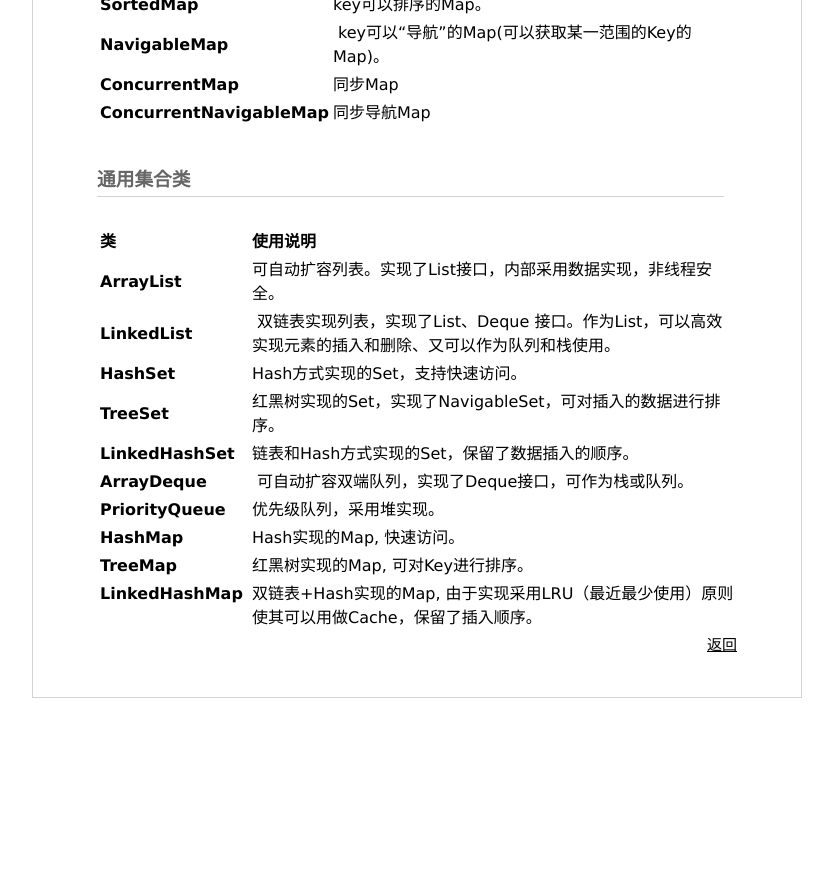
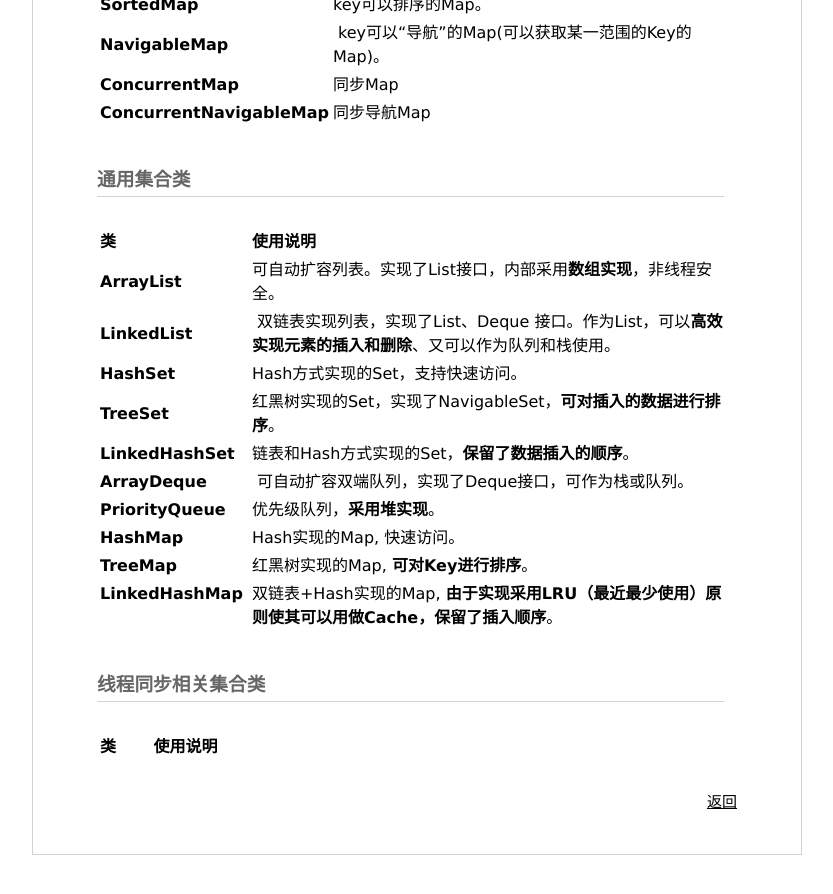
Before and after one commit to chufengma/blog, a Jekyll site: the page built from _posts/2017-11-01-Java集合框架大纲.md, in a window 1280 px wide and 900 px high, scrolled down 1183 px. Shown: the top 894 px of the window, without its empty margins (224-1057 px from the left). Built offline with Jekyll 4.4.1, drawn with Linux system fonts in a browser that asks for light colours; our own code applies the rules of GitHub Pages for plain Markdown files; before the commit the page ends 1945 px from its top, so only the background shows below that.

Commit message:
Update 2017-11-01-Java集合框架大纲.md

```diff
--- a/_posts/2017-11-01-Java集合框架大纲.md
+++ b/_posts/2017-11-01-Java集合框架大纲.md
@@ -29,13 +29,20 @@
 
 | 类          | 使用说明 |
 | :---------- |:-------------|
-| **ArrayList**      | 可自动扩容列表。实现了List接口，内部采用数据实现，非线程安全。|
-| **LinkedList**     | 双链表实现列表，实现了List、Deque 接口。作为List，可以高效实现元素的插入和删除、又可以作为队列和栈使用。|
+| **ArrayList**      | 可自动扩容列表。实现了List接口，内部采用**数组实现**，非线程安全。|
+| **LinkedList**     | 双链表实现列表，实现了List、Deque 接口。作为List，可以**高效实现元素的插入和删除**、又可以作为队列和栈使用。|
 | **HashSet**        | Hash方式实现的Set，支持快速访问。|
-| **TreeSet**        | 红黑树实现的Set，实现了NavigableSet，可对插入的数据进行排序。|
-| **LinkedHashSet**  | 链表和Hash方式实现的Set，保留了数据插入的顺序。|
+| **TreeSet**        | 红黑树实现的Set，实现了NavigableSet，**可对插入的数据进行排序**。|
+| **LinkedHashSet**  | 链表和Hash方式实现的Set，**保留了数据插入的顺序**。|
 | **ArrayDeque**     | 可自动扩容双端队列，实现了Deque接口，可作为栈或队列。|
-| **PriorityQueue**  | 优先级队列，采用堆实现。|
+| **PriorityQueue**  | 优先级队列，**采用堆实现**。|
 | **HashMap**        | Hash实现的Map, 快速访问。|
-| **TreeMap**        | 红黑树实现的Map, 可对Key进行排序。|
-| **LinkedHashMap**  | 双链表+Hash实现的Map, 由于实现采用LRU（最近最少使用）原则使其可以用做Cache，保留了插入顺序。|
+| **TreeMap**        | 红黑树实现的Map, **可对Key进行排序**。|
+| **LinkedHashMap**  | 双链表+Hash实现的Map, **由于实现采用LRU（最近最少使用）原则使其可以用做Cache，保留了插入顺序**。|
+
+
+### 线程同步相关集合类
+
+| 类          | 使用说明 |
+| :---------- |:-------------|
+| | |
```
